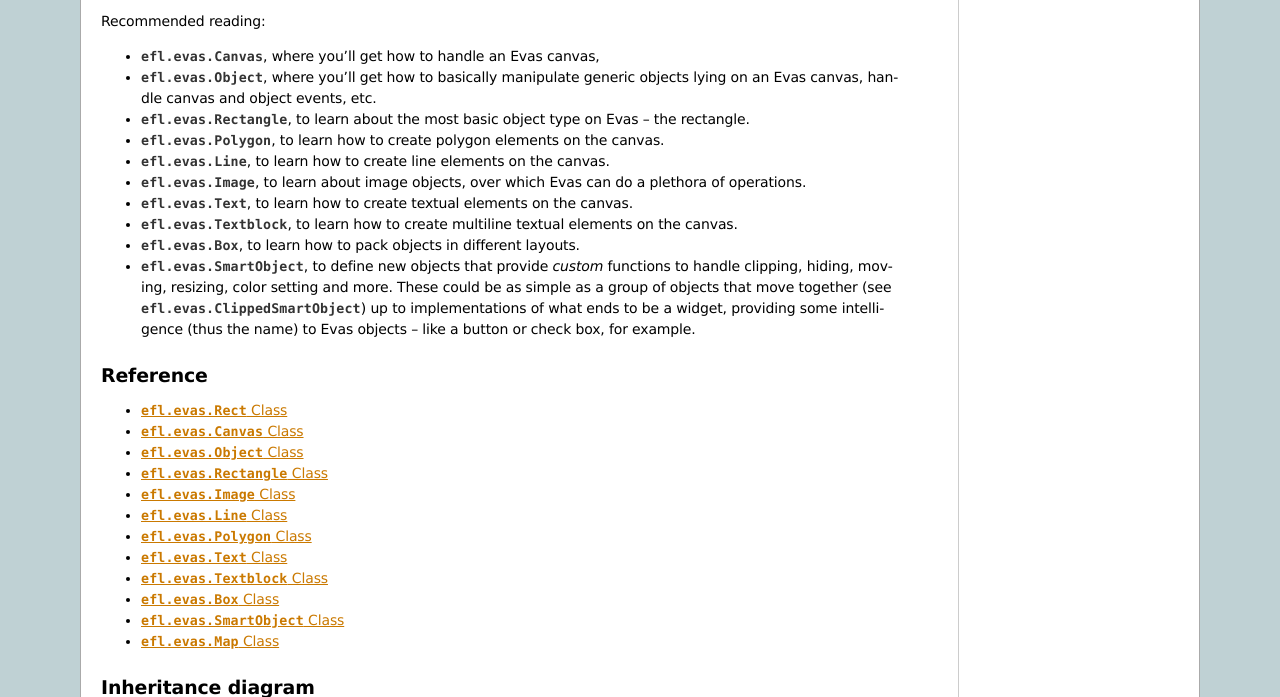
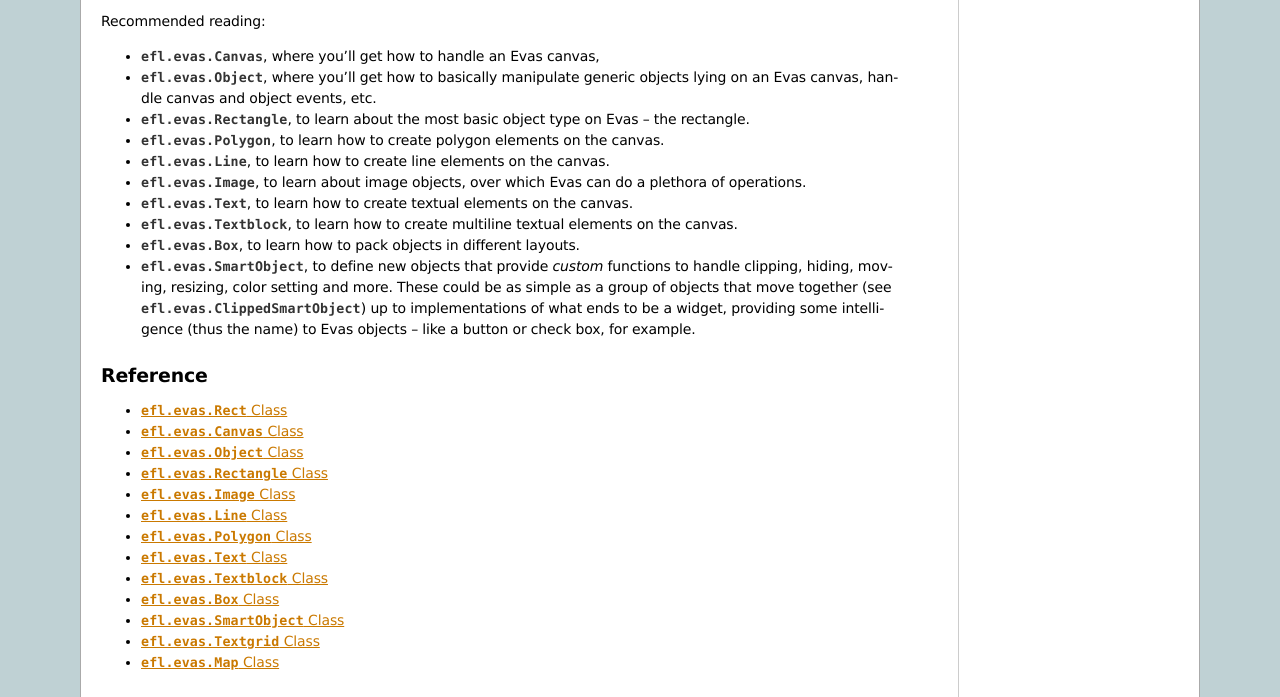
Before and after one commit to DaveMDS/python-efl, a Sphinx documentation site: the page built from doc/evas/evas.rst, in a window 1280 px wide and 900 px high, scrolled down 2441 px, cut to the strip 0-697 px from the top of the window. Built offline with Sphinx 7.4.7, drawn with Linux system fonts in a browser that asks for light colours.

Commit message:
Evas: Improve documentation for Box, Line, Map, Textblock, Text, Textgrid, Rect.
Comment out broken Map properties.

```diff
--- /dev/null
+++ b/doc/evas/class-textgrid.rst
@@ -0,0 +1,6 @@
+:class:`efl.evas.Textgrid` Class
+================================
+
+.. autoclass:: efl.evas.Textgrid
+
+.. autoclass:: efl.evas.TextgridCell
--- a/doc/evas/evas.rst
+++ b/doc/evas/evas.rst
@@ -214,6 +214,7 @@
    class-object-textblock
    class-object-box
    class-object-smart
+   class-textgrid
    class-map
 
 Inheritance diagram
```
Also changed, not shown: 8 other files.
